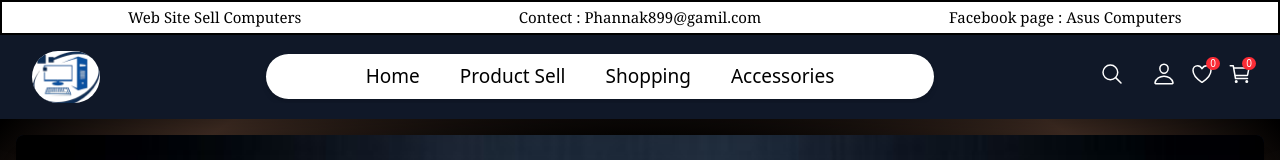
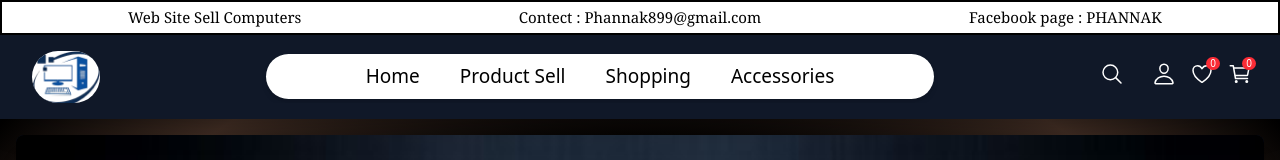
Before and after one commit to novphannak140-source/computer, a React (Vite) app: page / in a window 1280 px wide. Shown: the top 160 px of the page. Built offline with nearby package versions, Linux system fonts and the light colour scheme.

Commit message:
update code

```diff
--- a/src/components/Navbar.jsx
+++ b/src/components/Navbar.jsx
@@ -78,12 +78,12 @@ const Navbar = () => {
           </div>
           <div className="col-span-1 flex justify-center items-center ">
             <h1 className="text-[6px] md:text-[15px] lg:text-[15px]">
-              Contect : Phannak899@gamil.com
+              Contect : Phannak899@gmail.com
             </h1>
           </div>
           <div className="col-span-1 flex justify-center items-center ">
             <h1 className="text-[6px] md:text-[15px] lg:text-[15px]">
-              Facebook page : Asus Computers
+              Facebook page : PHANNAK
             </h1>
           </div>
         </div>
```
